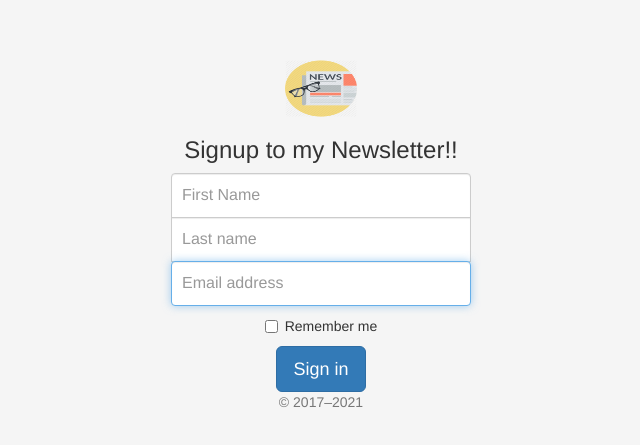
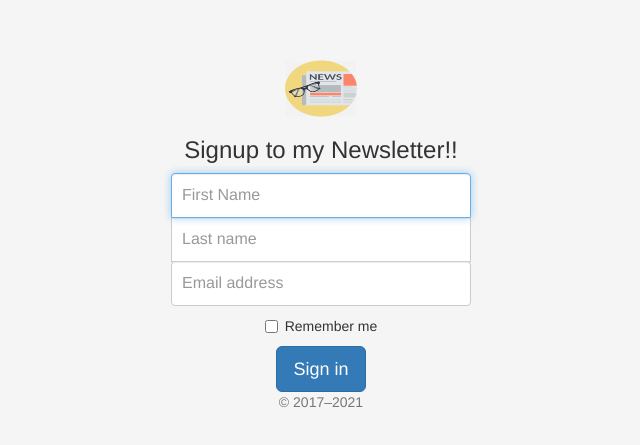
Before and after one commit to Shahjada87/Newsletter-SignUp, a plain HTML site: page signUp.html in a window 1280 px wide. Shown: the part 159-604 px from the top of the page, without its empty margins (319-959 px from the left). Drawn offline with nearby package versions, Linux system fonts and the light colour scheme.

Commit message:
reinitialized git repo

```diff
--- a/signUp.html
+++ b/signUp.html
@@ -52,7 +52,7 @@
   <form action="/"  method="post">
     <img class="mb-4" src="images/news.png" alt="" width="72" height="57">
     <h1 class="h3 mb-3 fw-normal">Signup to my Newsletter!!</h1>
-    <input type="text" name="fname" class="form-control top" placeholder="First Name" required>
+    <input type="text" name="fname" autofocus="autofocus" class="form-control top" placeholder="First Name" required>
     <input type="text" name="lname" class="form-control middle" placeholder="Last name" required>
     <input type="email" name="email" id="inputEmail bottom" class="form-control" placeholder="Email address" required autofocus>
     <div class="checkbox mb-3">
```
